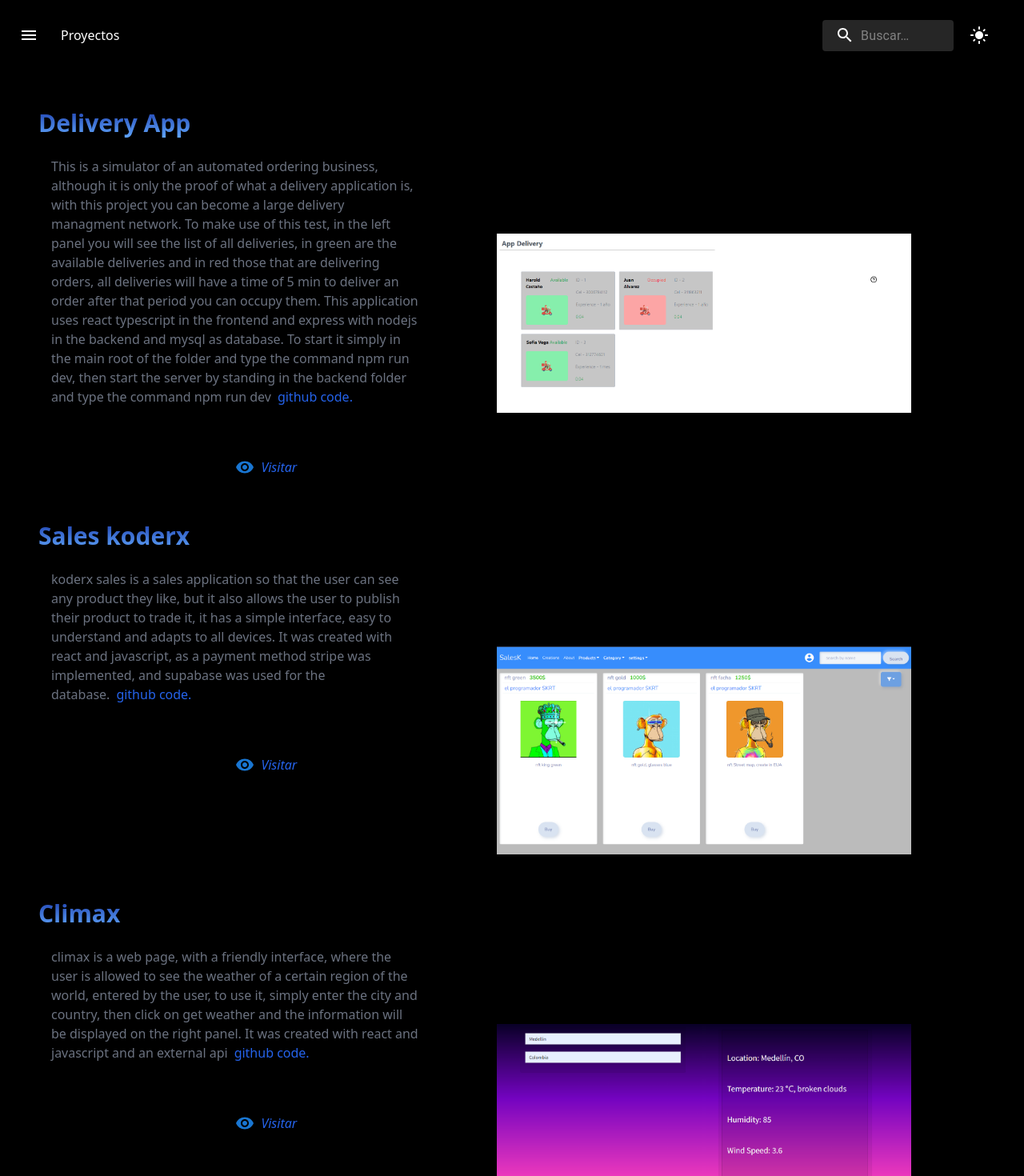
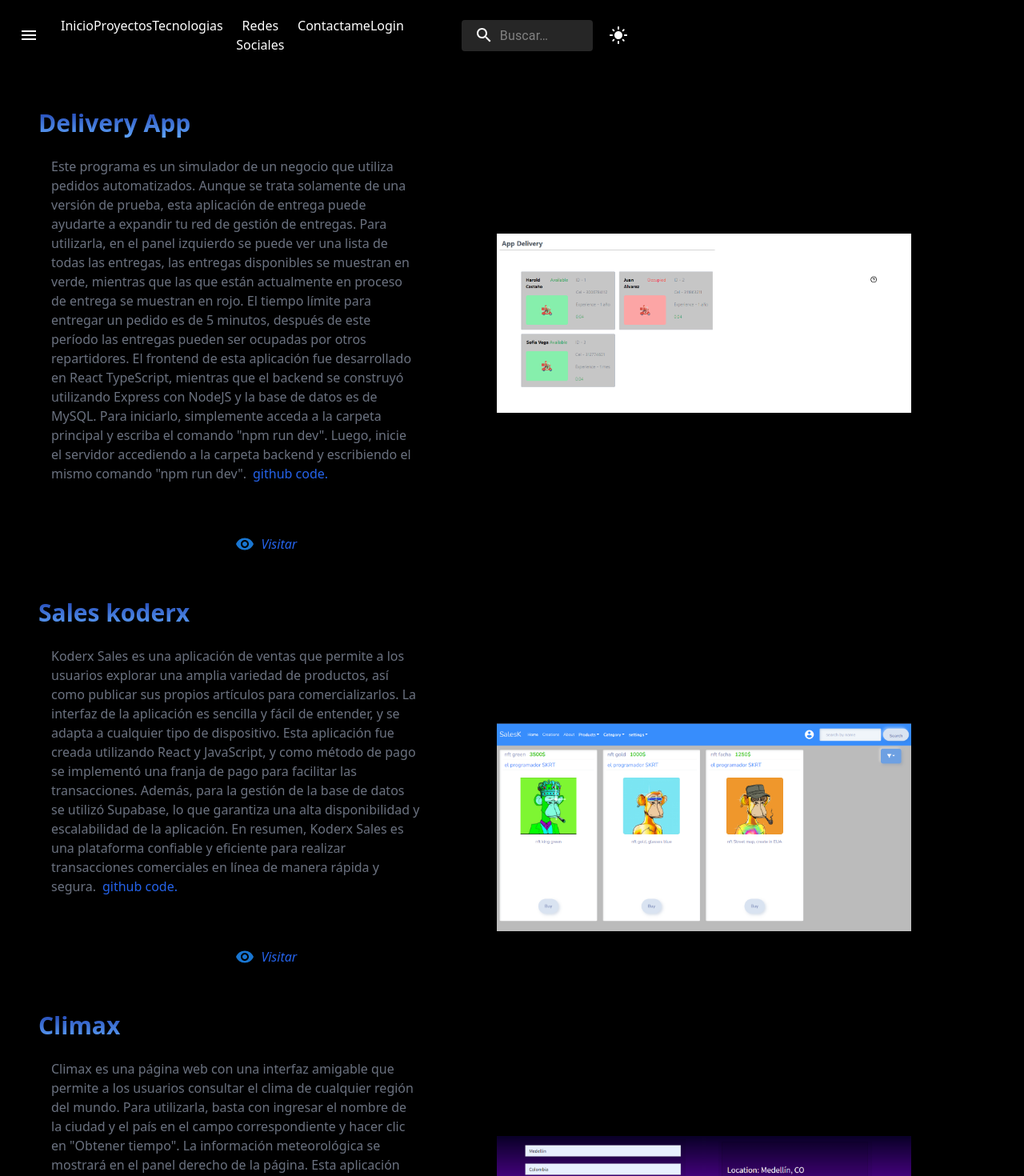
Before and after one commit to haroldCoder/portafolio-enyoi, a React (Vite) app in the folder frontend/: page /Proyectos in a window 1280 px wide. Shown: the top 1470 px of the page at 80% size. Built offline with nearby package versions, Linux system fonts and the light colour scheme.

Commit message:
search system

```diff
--- a/frontend/src/components/Navbar.jsx
+++ b/frontend/src/components/Navbar.jsx
@@ -11,12 +11,15 @@ import SearchIcon from '@mui/icons-material/Search'; //utilizamos los icones de
 import { Link, Navigate } from "react-router-dom"; // utilizamos Link de react-router-dom para navegar entre las diferentes paginas
 import Mode from './Mode';
 import { Button } from '@mui/material';
+import SearchSystem from './SearchSystem';
 
 
 export default function Navbar(props) {
 
     const [text, setText] = React.useState(['Inicio', 'Proyectos', 'Tecnologias', 'Redes Sociales', 'Contactame', "Login"]); // creamos un estado para controlar las diferentes paginas por las que el usuario puede navegar
-    const [open, setOpen] = React.useState(false);
+    const [open, setOpen] = React.useState(true);
+    const [search, setSearch] = React.useState(false);
+    const searchRef = React.useRef(null);
 
     const Search = styled('div')(({ theme }) => ({
         position: 'relative',
@@ -42,7 +45,18 @@ export default function Navbar(props) {
         alignItems: 'center',
         justifyContent: 'center',
     }));
+    React.useMemo((e)=>{
+      document.addEventListener('click', (ev)=>{
+        if(!document.querySelector(".search").contains(document.getElementById(ev.target.id))){
+          setSearch(false)
+        }
+      });
+      return () => {
+        document.removeEventListener('click', handleClickOutside);
+      };
 
+
+    }, [searchRef])
     const StyledInputBase = styled(InputBase)(({ theme }) => ({
         color: 'inherit',
         '& .MuiInputBase-input': {
@@ -77,22 +91,27 @@ export default function Navbar(props) {
           <div className={`flex justify-between w-[100%] ${open ? 'pr-16 w-[40%]' : null}`} style={{transition: "0.6s ease"}}> {/* si la prop de app.js, open es igual a true el padding izquierdo sera de 16.em y el width sera el 40% del tamaño total */}
             {open == false ? props.nav : text.map(e=>(
               e != "Redes Sociales" ?
-                <Link onClick={()=>{setOpen(false), props.setSocial(false)}} to={`${e == "Inicio" ? "/" : "/"+e}`}>{e}</Link>
-                : <Link to='/'><button onClick={()=>{props.setSocial(true)}}>{e}</button></Link>
+                <Link onClick={()=>{setOpen(false), props.setSocial(false)}} className={`${props.mode ? 'hover:text-gray-500' : 'hover:text-slate-800'}`} to={`${e == "Inicio" ? "/" : "/"+e}`}>{e}</Link>
+                : <Link to='/'><button className={`rounded-md px-2 ${props.mode ? 'hover:bg-blue-600 ' : 'hover:bg-slate-800'}`} onClick={()=>{props.setSocial(true)}}>{e}</button></Link>
             ))} { /* si open es igual a false se tomara el prop-nav el cual es un estado que se modificara en cada vista, de lo contrario se va a mostrar todas las rutas de navegacion */ }
             {/* si e no es igual a Redes sociales entonces solo se pondra un link, en donde si e == inicio entonces solo se va a poner la navegacion para la principal, en caso contrario se dejara normal */ }
           </div>
-          <Search>
-            <SearchIconWrapper>
-              <SearchIcon />
+          <div>
+            <Search ref={searchRef} className='search' onClick={()=>{setSearch(true)}}>
+                <SearchIconWrapper id='icon'>
+                  <SearchIcon  />
                 </SearchIconWrapper>
                 <StyledInputBase
+                id='input'
                   placeholder="Buscar…"
                   inputProps={{ 'aria-label': 'search' }}
                 />
+            </Search>
+            {
+              search ? <SearchSystem/> : null
+            }
 
-
-          </Search>
+          </div>
           <Button onClick={()=>{props.setMode(!props.mode)}}>
               <Mode mode={props.mode} />
           </Button>
--- a/frontend/src/constants/credential.js
+++ b/frontend/src/constants/credential.js
@@ -60,7 +60,7 @@ export const skillsSoftware = [
     {
         "name": "C++",
         "cover": cpp,
-        "type": "programmin",
+        "type": "programming",
         "progress": 60
     },
     {
--- a/frontend/src/pages/Projects.jsx
+++ b/frontend/src/pages/Projects.jsx
@@ -13,15 +13,17 @@ export default function Projects(props) {
             <div className='flex px-4 mt-6'>
                 <div className='flex flex-col w-[40%]'>
                     <p className='text-gray-500 w-[100%]'>
-                        This is a simulator of an automated ordering business,
-                        although it is only the proof of what a delivery application is,
-                        with this project you can become a large delivery managment network.
-                        To make use of this test, in the left panel you will see the list of all deliveries,
-                        in green are the available deliveries and in red those that are delivering orders,
-                        all deliveries will have a time of 5 min to deliver an order after that period you can occupy them.
-                        This application uses react typescript in the frontend and express with nodejs in the backend and mysql as database.
-                        To start it simply in the main root of the folder and type the command npm run dev,
-                        then start the server by standing in the backend folder and type the command npm run dev
+                    Este programa es un simulador de un negocio que utiliza pedidos automatizados.
+                    Aunque se trata solamente de una versión de prueba, esta aplicación de entrega
+                    puede ayudarte a expandir tu red de gestión de entregas. Para utilizarla,
+                    en el panel izquierdo se puede ver una lista de todas las entregas, las entregas
+                    disponibles se muestran en verde, mientras que las que están actualmente en proceso
+                    de entrega se muestran en rojo. El tiempo límite para entregar un pedido es de 5 minutos,
+                    después de este período las entregas pueden ser ocupadas por otros repartidores.
+                    El frontend de esta aplicación fue desarrollado en React TypeScript,
+                    mientras que el backend se construyó utilizando Express con NodeJS y la base de datos es de MySQL.
+                    Para iniciarlo, simplemente acceda a la carpeta principal y escriba el comando "npm run dev".
+                    Luego, inicie el servidor accediendo a la carpeta backend y escribiendo el mismo comando "npm run dev".
                         <a className='ml-2 text-blue-600' target='_blank' href="https://github.com/haroldCoder/delivery-app-22">github code.</a>
                     </p>
                     <div className='flex mt-16 relative left-[50%]'>
@@ -38,10 +40,13 @@ export default function Projects(props) {
             <div className='flex px-4 mt-6'>
                 <div className='flex flex-col w-[40%]'>
                     <p className='text-gray-500 w-[100%]'>
-                    koderx sales is a sales application so that the user can see any product they like,
-                    but it also allows the user to publish their product to trade it, it has a simple interface,
-                    easy to understand and adapts to all devices. It was created with react and javascript,
-                    as a payment method stripe was implemented, and supabase was used for the database.
+                    Koderx Sales es una aplicación de ventas que permite a los usuarios explorar una amplia variedad de productos,
+                    así como publicar sus propios artículos para comercializarlos.
+                    La interfaz de la aplicación es sencilla y fácil de entender, y se adapta a cualquier tipo de dispositivo.
+                    Esta aplicación fue creada utilizando React y JavaScript,
+                    y como método de pago se implementó una franja de pago para facilitar las transacciones.
+                    Además, para la gestión de la base de datos se utilizó Supabase, lo que garantiza una alta disponibilidad y escalabilidad de la aplicación.
+                    En resumen, Koderx Sales es una plataforma confiable y eficiente para realizar transacciones comerciales en línea de manera rápida y segura.
                     <a className='ml-2 text-blue-600' target='_blank' href="https://github.com/haroldCoder/Sales-supabase">github code.</a>
                     </p>
                     <div className='flex mt-16 relative left-[50%]'>
@@ -57,11 +62,11 @@ export default function Projects(props) {
             <div className='flex px-4 mt-6'>
                 <div className='flex flex-col w-[40%]'>
                     <p className='text-gray-500 w-[100%]'>
-                    climax is a web page, with a friendly interface,
-                    where the user is allowed to see the weather of a certain region of the world,
-                    entered by the user, to use it, simply enter the city and country,
-                    then click on get weather and the information will be displayed on the right panel.
-                    It was created with react and javascript and an external api
+                    Climax es una página web con una interfaz amigable que permite a los usuarios consultar el clima de cualquier región del mundo.
+                    Para utilizarla, basta con ingresar el nombre de la ciudad y el país en el campo correspondiente y hacer clic en "Obtener tiempo".
+                    La información meteorológica se mostrará en el panel derecho de la página.
+                    Esta aplicación fue desarrollada utilizando React y JavaScript, y se integró con una API externa para obtener datos precisos y actualizados sobre el clima en tiempo real.
+                    En definitiva, Climax es una herramienta útil y fácil de usar para conocer las condiciones climáticas en cualquier parte del mundo.
                     <a className='ml-2 text-blue-600' target='_blank' href="https://github.com/haroldCoder/ClimaxApp">github code.</a>
                     </p>
                     <div className='flex mt-16 relative left-[50%]'>
--- a/frontend/src/pages/Skills.jsx
+++ b/frontend/src/pages/Skills.jsx
@@ -20,7 +20,7 @@ function Skills(props){
     return(
         <div className="p-6 skills">
             <div className="title px-10 flex flex-1 justify-between w-full p-4 border-b-2 border-gray-700">
-                <h2 className="text-3xl text-blue-100 font-semibold">{type == "fullstack" ? "Full Stack" : type == "programming" ? "Programming lenguages" : null}</h2>
+                <h2 className="text-3xl text-blue-100 font-semibold">{type == "fullstack" ? "Full Stack" : type == "programming" ? "Otros" : null}</h2>
                 <div className="flex flex-col relative z-[100]">
                 <Button
                     id="basic-button"
@@ -33,7 +33,7 @@ function Skills(props){
                     variant="contained"
                     size="medium"
                 >
-                    Select <AiOutlineDown className="w-[15px]"/>
+                    Seleccionar <AiOutlineDown className="w-[15px]"/>
                 </Button>
                 <Menu
                     id="basic-menu"
@@ -44,8 +44,8 @@ function Skills(props){
                     'aria-labelledby': 'basic-button',
                     }}
                 >
-                    <MenuItem onClick={()=>{setType("programming"), handleClose()}}>programming languages</MenuItem>
-                    <MenuItem onClick={()=>{setType("fullstack"), handleClose()}}>Full Stack Developer</MenuItem>
+                    <MenuItem onClick={()=>{setType("programming"), handleClose()}}>Otros</MenuItem>
+                    <MenuItem onClick={()=>{setType("fullstack"), handleClose()}}>Desarrollador Full Stack</MenuItem>
                 </Menu>
                 </div>
             </div>
```
Lines whose indentation alone changed are shown as unchanged.
